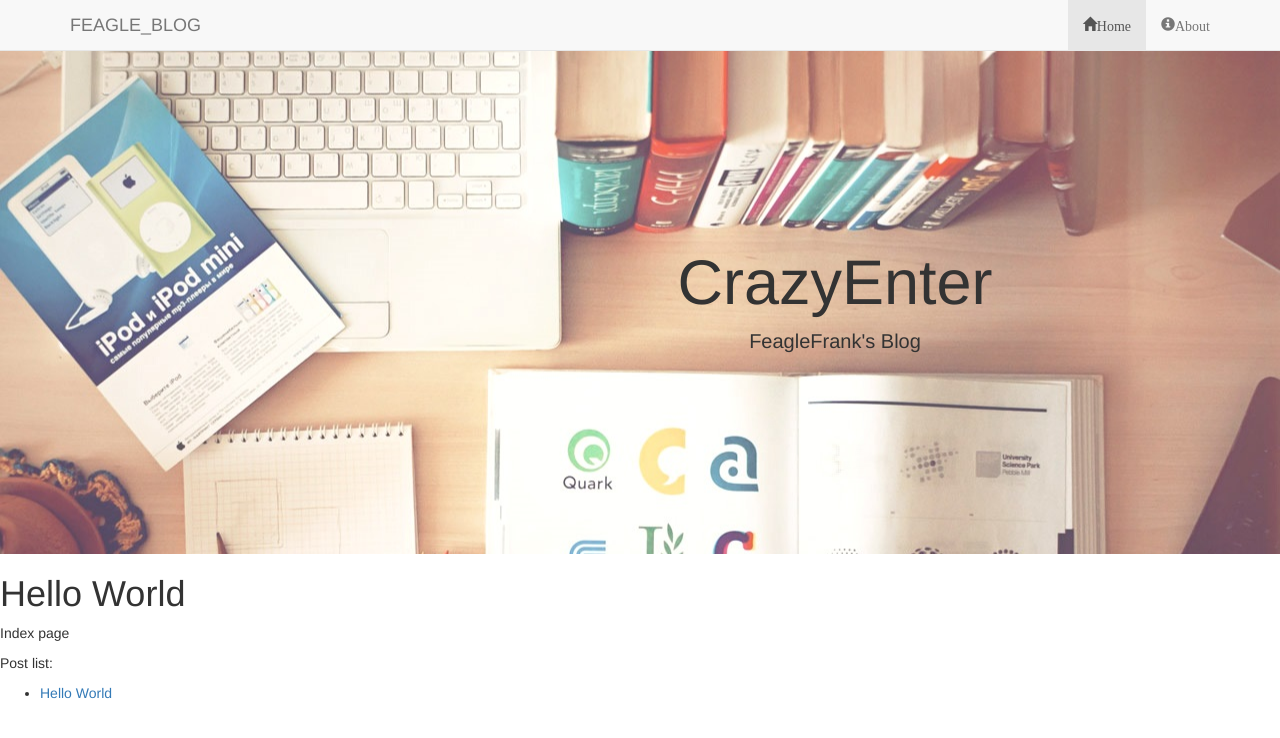
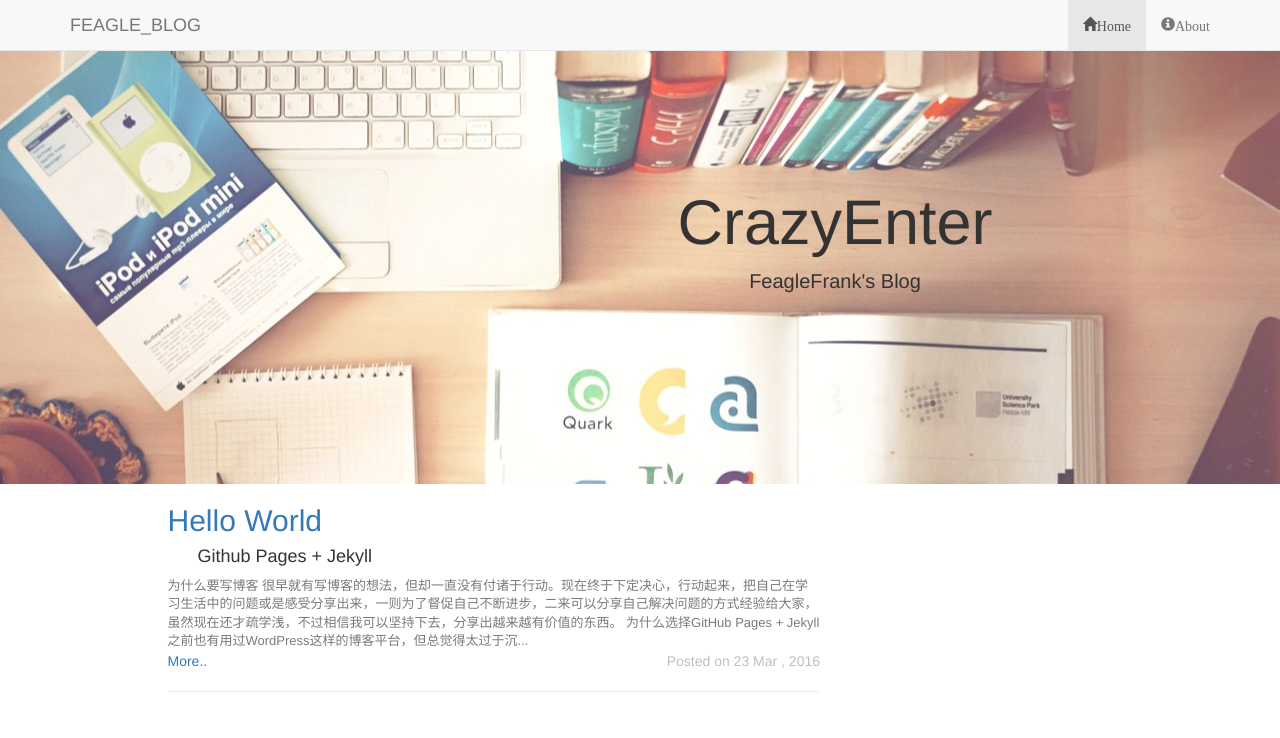
Before and after one commit to FeagleFrank/feaglefrank.github.io, a Jekyll site: the page built from index.html, in a window 1280 px wide. Shown: the top 738 px of the page. Built offline with Jekyll 4.4.1, drawn with Linux system fonts in a browser that asks for light colours.

Commit message:
update index

```diff
--- a/_layouts/default.html
+++ b/_layouts/default.html
@@ -32,8 +32,8 @@
 		</div>
 	</div>
 
-	<div style="margin-top:50px;">
-   {{content }}
-	</div>
+
+	{{content }}
+
    </body>
 <html>
--- a/_posts/2016-03-23-First-Post.markdown
+++ /dev/null
@@ -1,9 +0,0 @@
----
-layout: default
-title: "Hello World"
-subtitle: "Github Pages+Jekyll"
----
-
-### 为什么要写博客 ###
-
-很早就有写博客的想法，但却一直没有付诸于行动。现在终于下定决心，行动起来，把自己在学习生活中的问题或是感受分享出来，一则为了督促自己不断进步，二来可以分享自己解决问题的方式经验给大家，虽然现在还才疏学浅，不过相信我可以坚持下去，分享出越来越有价值的东西。
--- /dev/null
+++ b/_posts/2016-03-23-Hello-World.markdown
@@ -0,0 +1,17 @@
+---
+layout: default
+title: "Hello World"
+subtitle: "Github Pages + Jekyll"
+---
+
+### 为什么要写博客 ###
+
+很早就有写博客的想法，但却一直没有付诸于行动。现在终于下定决心，行动起来，把自己在学习生活中的问题或是感受分享出来，一则为了督促自己不断进步，二来可以分享自己解决问题的方式经验给大家，虽然现在还才疏学浅，不过相信我可以坚持下去，分享出越来越有价值的东西。
+
+### 为什么选择GitHub Pages + Jekyll ###
+
+之前也有用过WordPress这样的博客平台，但总觉得太过于沉重，前几天一次偶然的机会发现居然还有Jekyll这样的静态页面生成器，还能配合GitHub Pages使用，感觉非常新奇，就开始研究学习。
+
+### 选择模板 or ...
+
+在学习Jekyll的使用过程中，看到了非常多精美的博客作品，真是看到眼花缭乱。然后我的选择困难症就犯了，到底该选择哪个作为模板来使用呢？纠结再三，索性就全都自己写吧，正好想学一下响应式布局。目测之后很长一段时间里，我应该都是一边写页面，一边写文章。
--- a/css/blog.css
+++ b/css/blog.css
@@ -8,7 +8,17 @@
 }
 
 .site-heading {
-	margin: 150px 0;
+	margin: 140px 0;
 	font-size:20px;
 	text-align:center;
+	color:#333;
 }
+
+.post_subtitle {
+    margin-left:30px;
+}
+
+.post_preview {
+    font-size: 13px;
+    color: #7C7B7B;
+}
--- a/index.html
+++ b/index.html
@@ -1,9 +1,9 @@
 ---
 layout: default
 ---
-<header class="intro-header jumbotron" >
-	<div class="container">
-		 <div class="row">
+<header class="intro-header jumbotron">
+    <div class="container">
+        <div class="row">
             <div class="col-lg-8 col-lg-offset-4 col-md-8 col-md-offset-4 col-sm-8 col-sm-offset-4 col-xs-8 col-xs-offset-4 ">
                 <div class="site-heading">
                     <h1>CrazyEnter</h1>
@@ -11,13 +11,28 @@
                 </div>
             </div>
         </div>
-	</div>
+    </div>
 </header>
-<h1>Hello World</h1>
-<p>Index page</p>
-<p>Post list:</p>
-<ul>
-	{% for post in site.posts %}
-		<li><a href="{{site.baseurl}}{{post.url}}">{{post.title}}</a></li>
-	{% endfor %}
-</ul>
+
+<div class="container">
+    <div class="row">
+        <div class=" col-lg-7 col-lg-offset-1 col-md-8 col-md-offset-1 col-sm-12 col-xs-12 postlist-container">
+            {% for post in site.posts %}
+            <div class=" post ">
+                <h2 class="post_title ">
+                    <a href="{{post.url}} ">{{post.title}}</a>
+                </h2>
+                <h4 class="post_subtitle">
+                    {{post.subtitle}}
+                </h4>
+                <div class="post_preview">
+                    {{ post.content | strip_html | truncate:200 }}
+                </div>
+                <h7><a href="{{post.url}} ">More..</a><span style="float:right;color:#C0BEBE">Posted on {{post.date | date:"%d %b , %Y"}}</span></h7>
+            </div>
+            <hr>
+            {% endfor %}
+
+        </div>
+    </div>
+</div>
```
Also changed, not shown: image/bg2.jpg (added), image/bg3.jpg (added), 2 other files.
